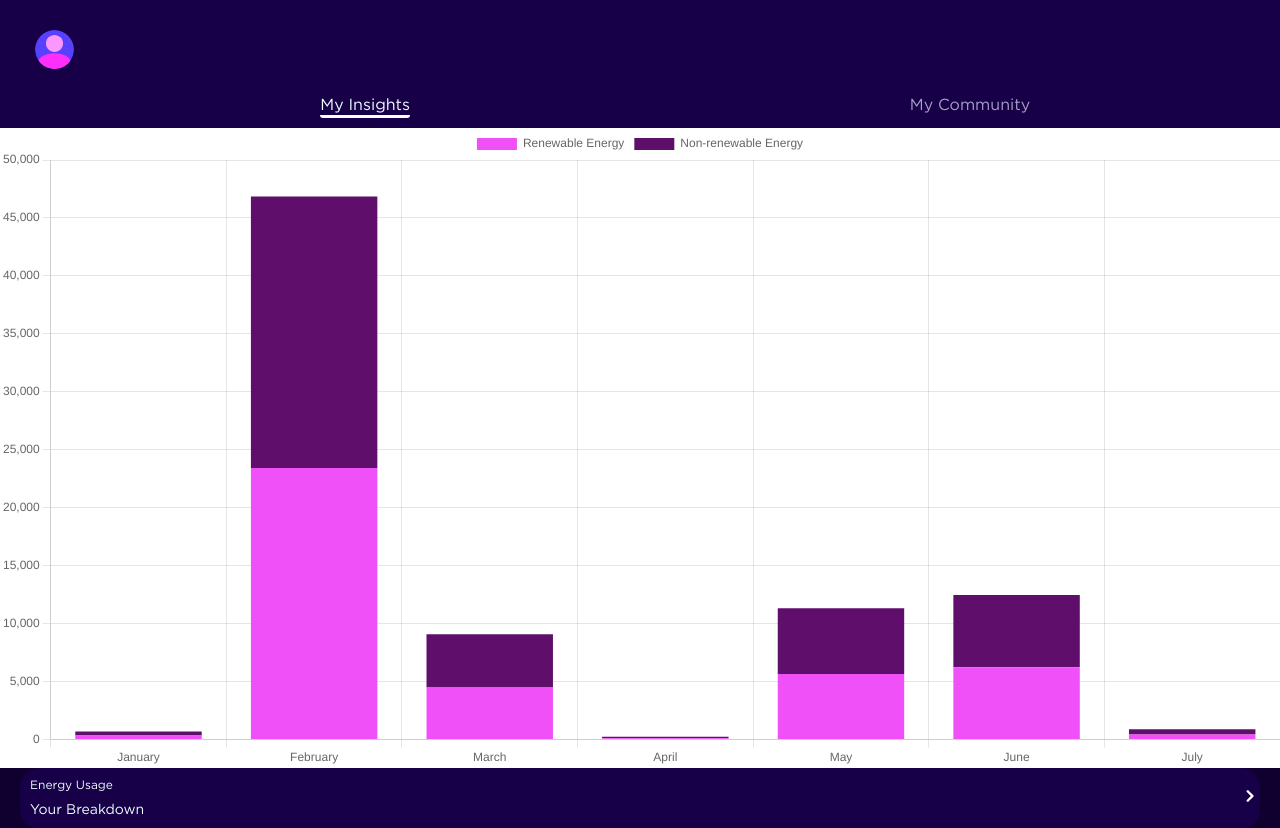
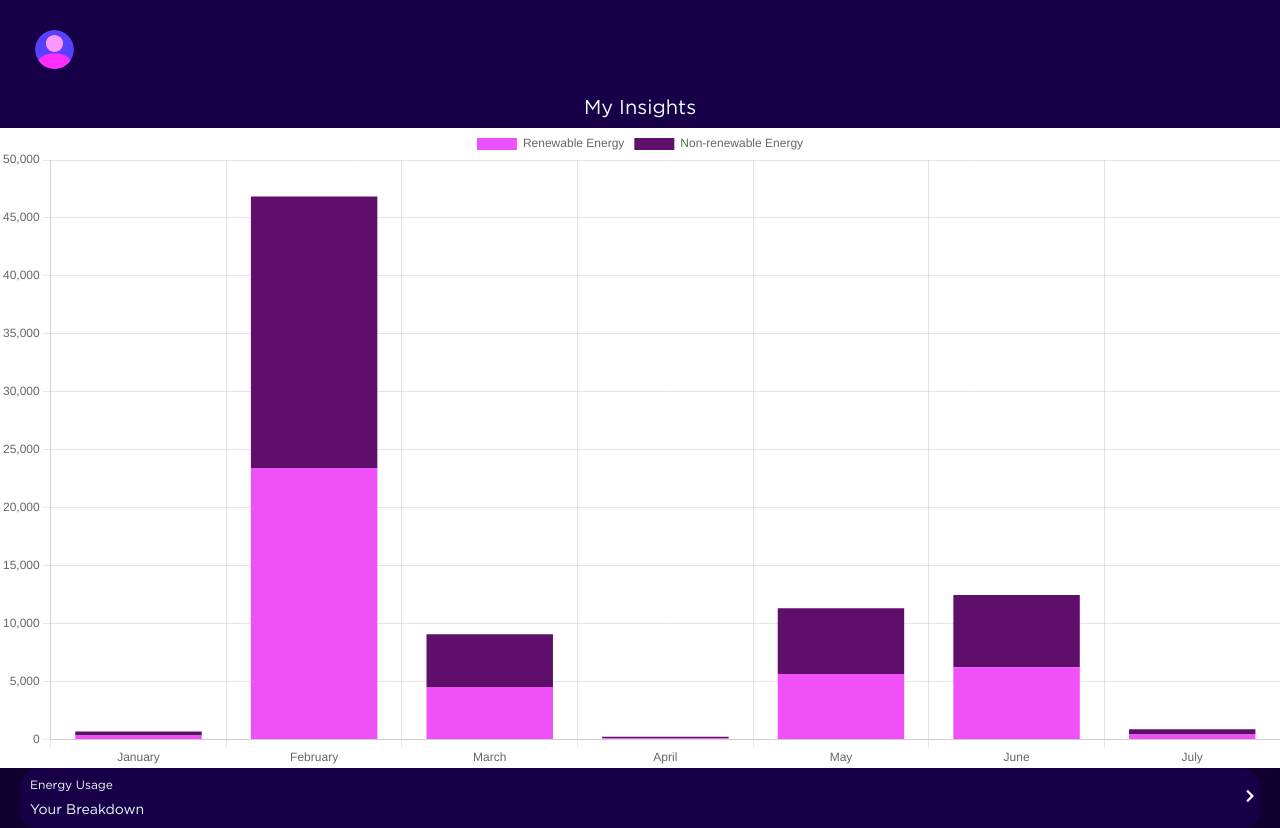
Before and after one commit to mescad/octopus-energy--project-client, a React (Create React App) app: page / in a window 1280 px wide. Shown: the top 828 px of the page. Built offline with nearby package versions, Linux system fonts and the light colour scheme.

Commit message:
removed the my community from nav

```diff
--- a/src/components/Navbar/Navbar.js
+++ b/src/components/Navbar/Navbar.js
@@ -11,17 +11,13 @@ const Navbar = () => {
       </div>
       <div className="links__container">
         <Link
-        className={`links__links ${location.pathname === '/' ? 'active' : ''}`}
+        className="links__links"
         to={"/"}
       >
         My Insights
       </Link>
-      <Link
-        className={`links__links ${location.pathname === '/community' ? 'active' : ''}`}
-        to={"/community"}
-      >
-        My Community
-      </Link>
+
+
       </div>
     </header>
   );
--- a/src/components/Navbar/Navbar.scss
+++ b/src/components/Navbar/Navbar.scss
@@ -3,6 +3,8 @@
 .header {
   background-color: $hemocyanin;
   display: flex;
+  flex-direction: column;
+  justify-content: space-between;
   width: 100%;
   height: 128px;
 
@@ -29,18 +31,12 @@
   }
 
   &__links {
-    color: $purplehaze;
+    color: $ice;
     border-radius: 3px;
     text-decoration: none;
-    border-bottom: 3px solid transparent;
-    font-size: 16px;
+    font-size: 20px;
     font-style: normal;
     font-weight: 500;
     line-height: 19.2px;
   }
-
-  &__links.active{
-    border-color: white;
-    color: $ice;
-  }
 }
```
